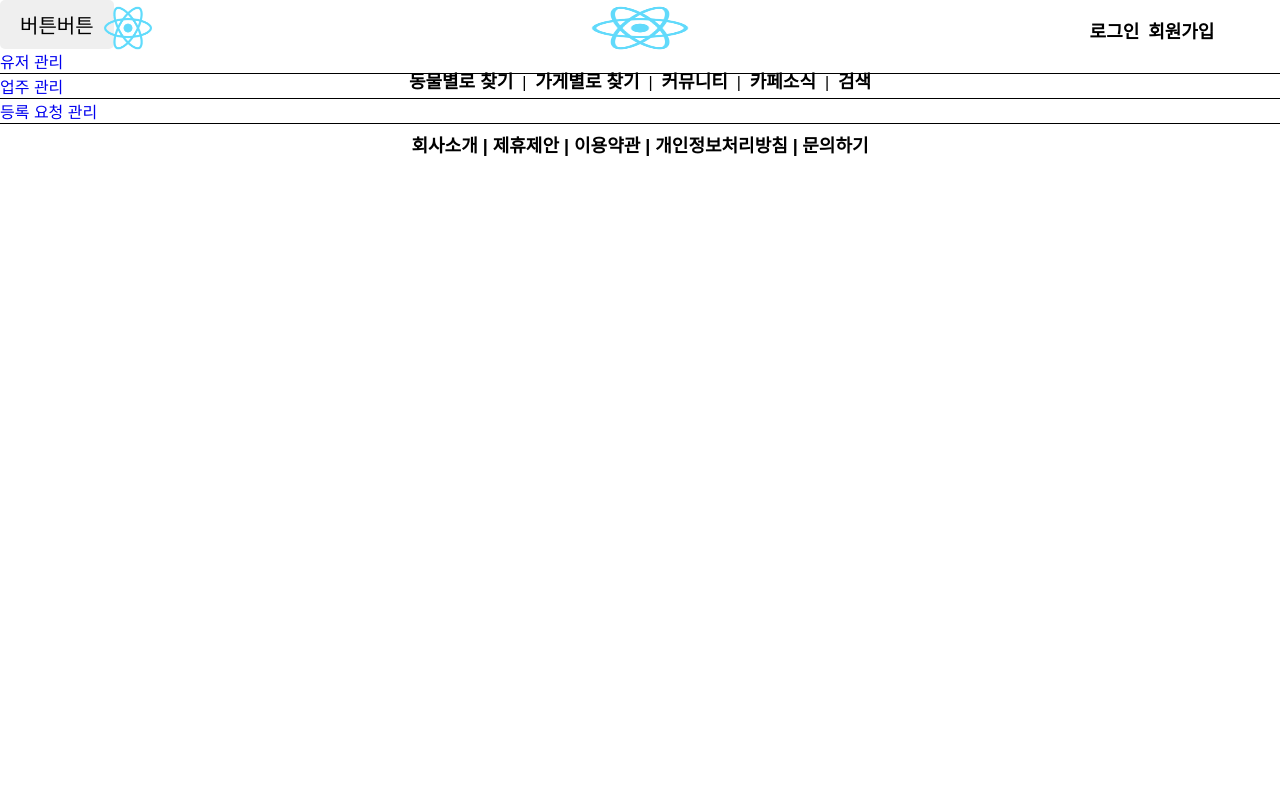
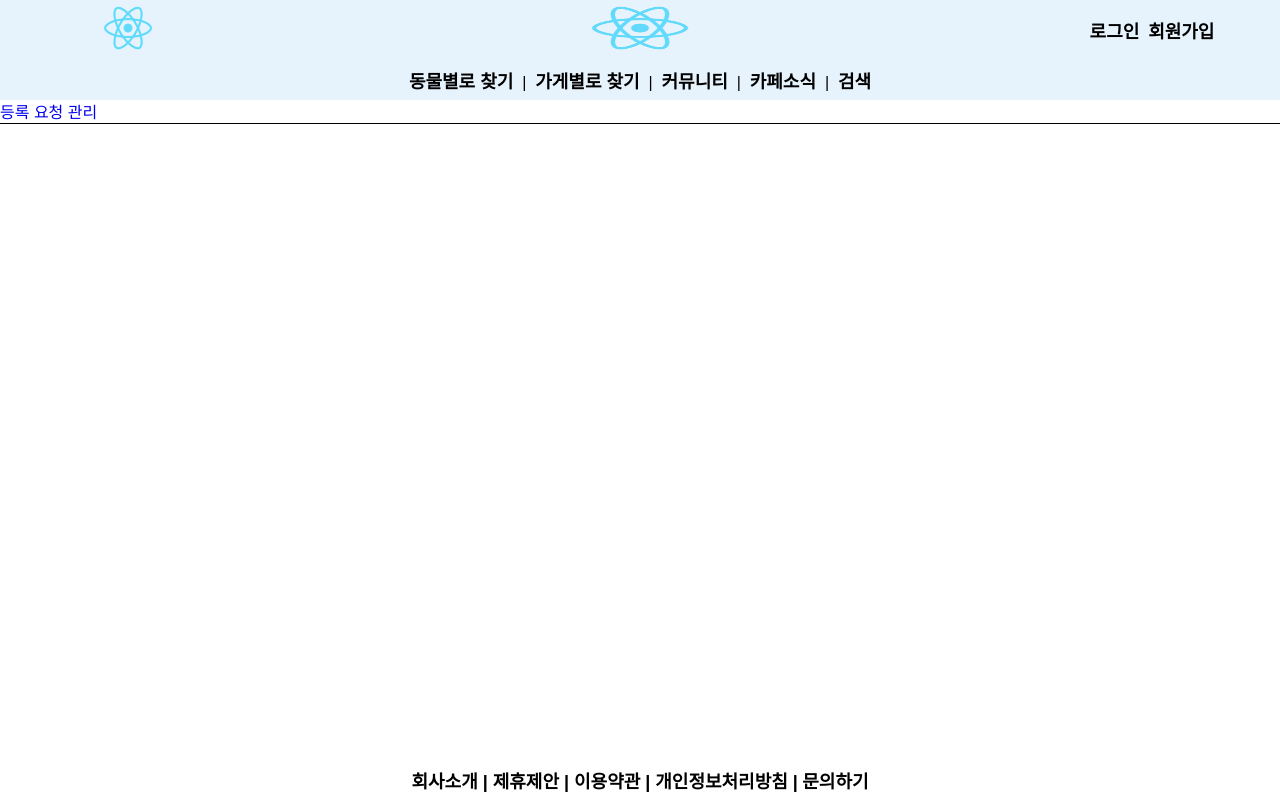
Before and after one commit to steve15963/Cafet, a React (Create React App) app in the folder frontend/: page /TestPage in a window 1280 px wide. Built offline with nearby package versions, Linux system fonts and the light colour scheme.

Commit message:
Update : footer header 배경색 및 위치 고정

```diff
--- a/frontend/src/components/layout/Footer/Footer.css
+++ b/frontend/src/components/layout/Footer/Footer.css
@@ -1,4 +1,12 @@
 .Footer {
+  position: fixed;
+  bottom: 0;
+  left: 0;
+  right: 0;
+  background-color: white;
+}
+
+.footer-common {
   display: flex;
   justify-content: center;
   align-items: center;
--- a/frontend/src/components/layout/Footer/Footer.js
+++ b/frontend/src/components/layout/Footer/Footer.js
@@ -5,8 +5,8 @@ import { Link } from "react-router-dom";
 
 const Footer = () => {
   return (
-    <div>
-      <nav className="Footer">
+    <div className="Footer">
+      <nav className="footer-common">
         <div class="footer-container">
           <p class="text">
             회사소개 | 제휴제안 | 이용약관 | 개인정보처리방침 |
--- a/frontend/src/components/layout/Header/Header.css
+++ b/frontend/src/components/layout/Header/Header.css
@@ -3,6 +3,7 @@
   top: 0;
   left: 0;
   right: 0;
+  background-color: #e7f3fc;
 }
 
 .Header_guest {
```
